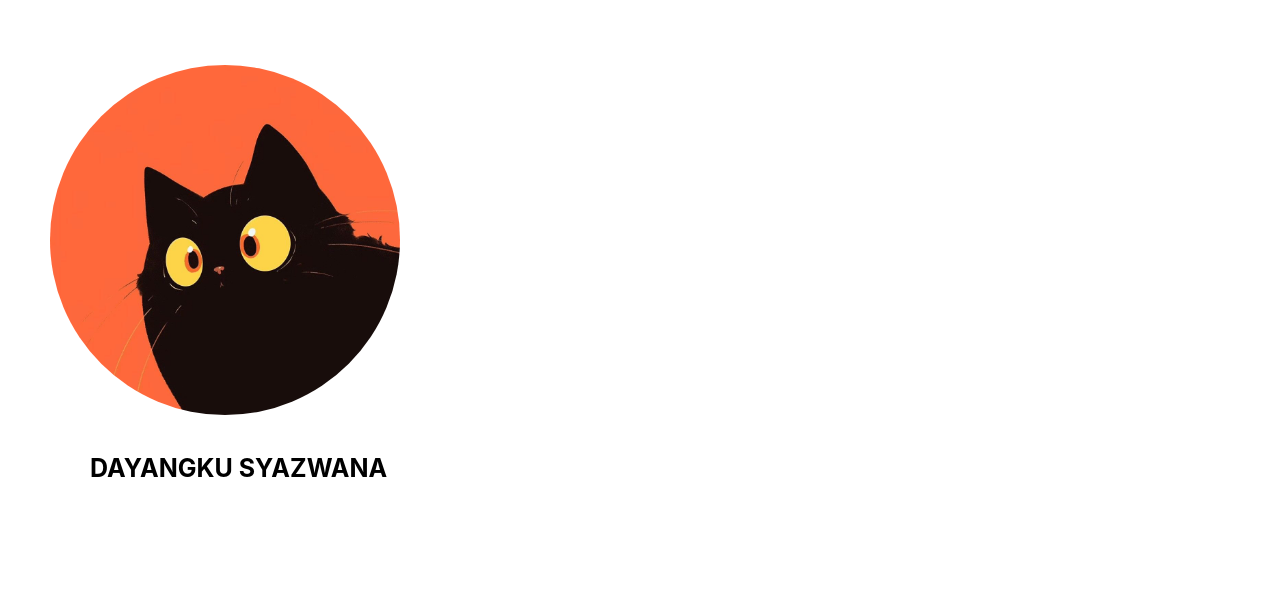
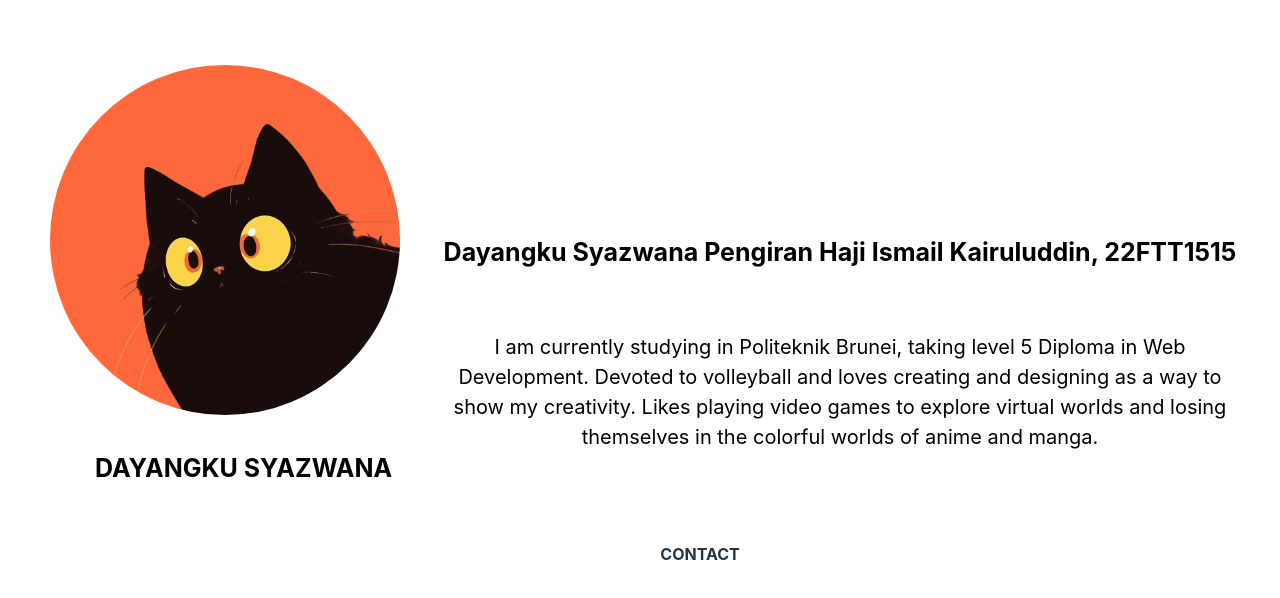
Before and after one commit to syazwana29/wadt-as03, a Vue app: page / in a window 1280 px wide. Shown: the top 598 px of the page. Built offline with nearby package versions, Linux system fonts and the light colour scheme.

Commit message:
added description

```diff
--- a/src/App.vue
+++ b/src/App.vue
@@ -11,7 +11,21 @@ defineExpose({ profile });
     <p class="name">DAYANGKU SYAZWANA</p>
   </div>
 
-  <div></div>
+  <div>
+    <h2 class="header">
+      Dayangku Syazwana Pengiran Haji Ismail Kairuluddin, 22FTT1515
+    </h2>
+    <p class="description">
+      I am currently studying in Politeknik Brunei, taking level 5 Diploma in
+      Web Development. Devoted to volleyball and loves creating and designing as
+      a way to show my creativity. Likes playing video games to explore virtual
+      worlds and losing themselves in the colorful worlds of anime and manga.
+    </p>
+  </div>
+
+  <div>
+    <p style="font-weight: bold; margin-left: 120px">CONTACT</p>
+  </div>
 </template>
 
 <style scoped>
@@ -28,8 +42,23 @@ defineExpose({ profile });
   font-size: 25px;
   font-weight: bold;
   position: absolute;
-  left: 90px;
+  left: 95px;
   top: 450px;
   color: #000;
 }
+
+.header {
+  font-size: 25px;
+  font-weight: bold;
+  color: #000;
+  margin-bottom: 60px;
+  margin-left: 400px;
+}
+
+.description {
+  font-size: 20px;
+  color: #000;
+  margin-left: 400px;
+  margin-bottom: 90px;
+}
 </style>
```
